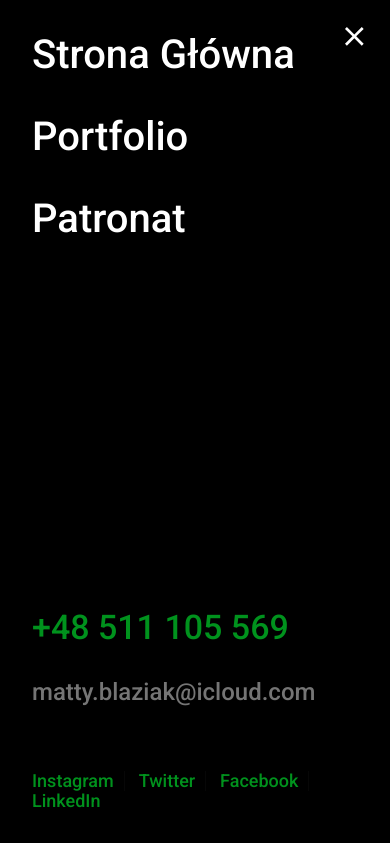
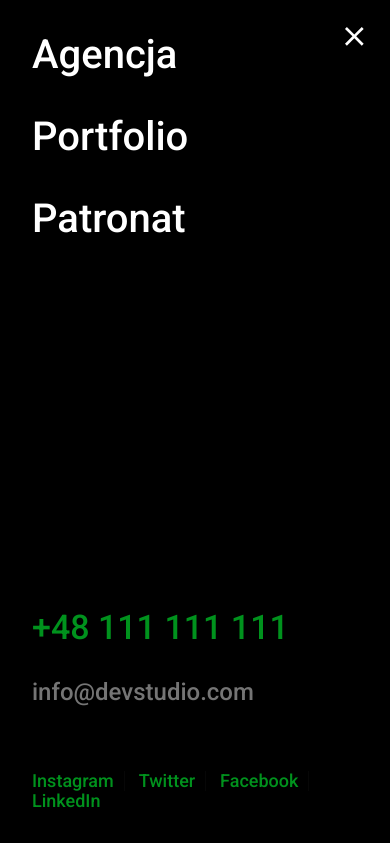
Before and after one commit to Maarkiel/markystudio2, a plain HTML site: page index.html in a window 390 px wide. Both pictures are taken after a click on the button 355 px from the left and 38 px from the top of the page. Shown: the top 843 px of the page. Drawn offline with nearby package versions, Linux system fonts and the light colour scheme.

Commit message:
update resolution and mobile menu block

```diff
--- a/index.html
+++ b/index.html
@@ -447,7 +447,7 @@
       <div class="mobile-menu__content">
         <ul class="mobile-menu__list">
           <li class="mobile-menu__item">
-            <a href="index.html" class="mobile-menu__link">Strona Główna</a>
+            <a href="index.html" class="mobile-menu__link">Agencja</a>
           </li>
           <li class="mobile-menu__item">
             <a href="portfolio.html" class="mobile-menu__link">Portfolio</a>
@@ -458,13 +458,13 @@
         </ul>
         <div>
           <p class="mobile-menu__tel">
-            <a href="tel:+48511105569" class="mobile-menu__tel-link"
-              >+48 511 105 569</a
+            <a href="tel:+48111111111" class="mobile-menu__tel-link"
+              >+48 111 111 111</a
             >
           </p>
           <p class="mobile-menu__mail">
-            <a href="mailto:matty.blaziak@icloud.com" class="mobile-menu__mail-link"
-              >matty.blaziak@icloud.com</a
+            <a href="mailto:info@devstudio.com" class="mobile-menu__mail-link"
+              >info@devstudio.com</a
             >
           </p>
           <ul class="mobile-menu__socials">
--- a/sass/components/_mobile-menu.scss
+++ b/sass/components/_mobile-menu.scss
@@ -18,6 +18,7 @@
 }
 
 .mobile-menu {
+  visibility: hidden;
   position: fixed;
   top: 0;
   left: 0;
@@ -30,6 +31,7 @@
 
   &.is-open {
     transform: translateX(0);
+    visibility: visible;
   }
 
   & .menu-toggle {
--- a/sass/components/_submenu.scss
+++ b/sass/components/_submenu.scss
@@ -1,6 +1,6 @@
 .submenu {
   margin: auto;
-  width: 580px;
+  width: 375px;
   padding: 94px 0 50px 0;
 
   &__list {
```
Also changed, not shown: css/main.min.css, portfolio.html (indentation only), 1 other file.
